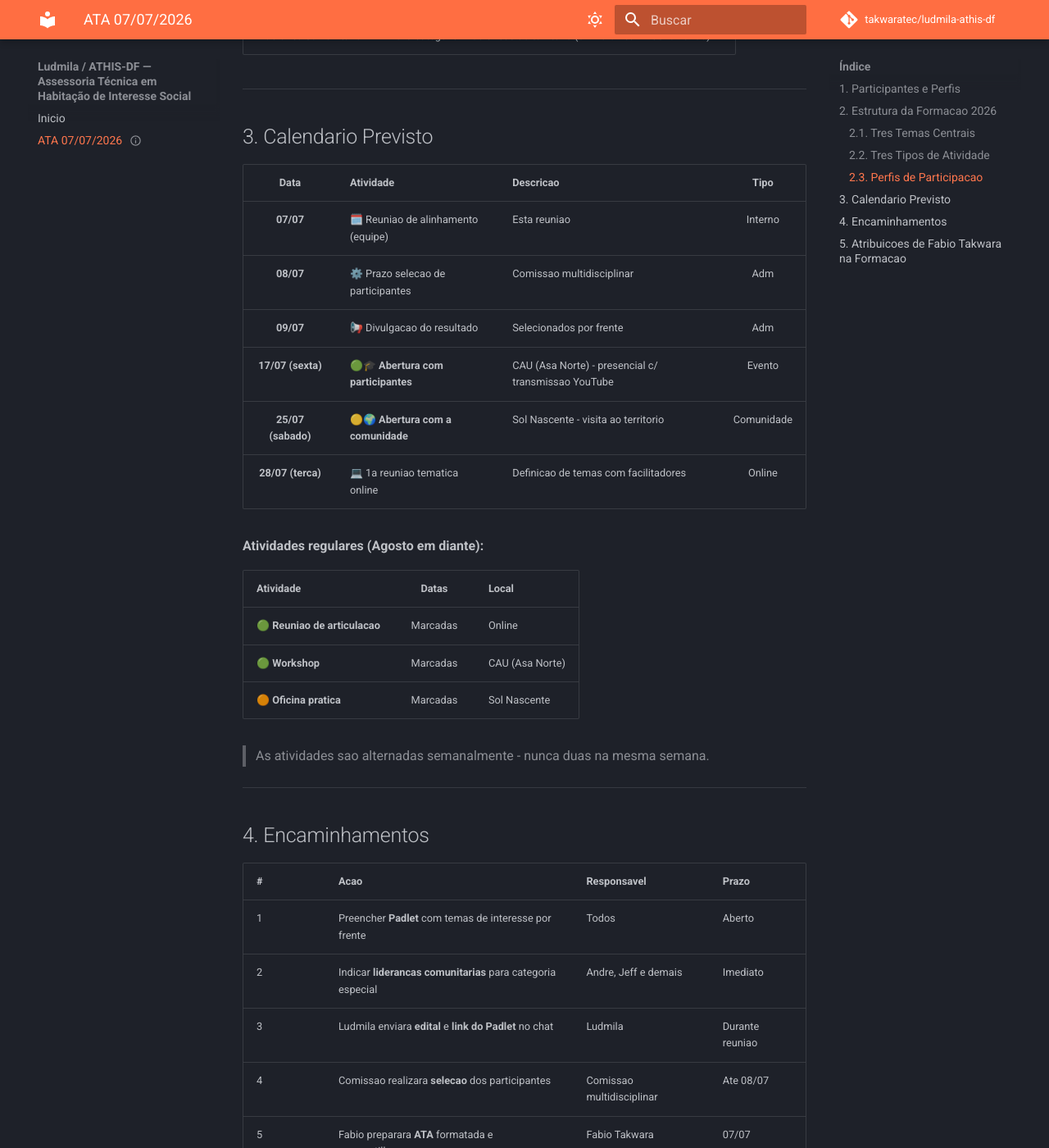
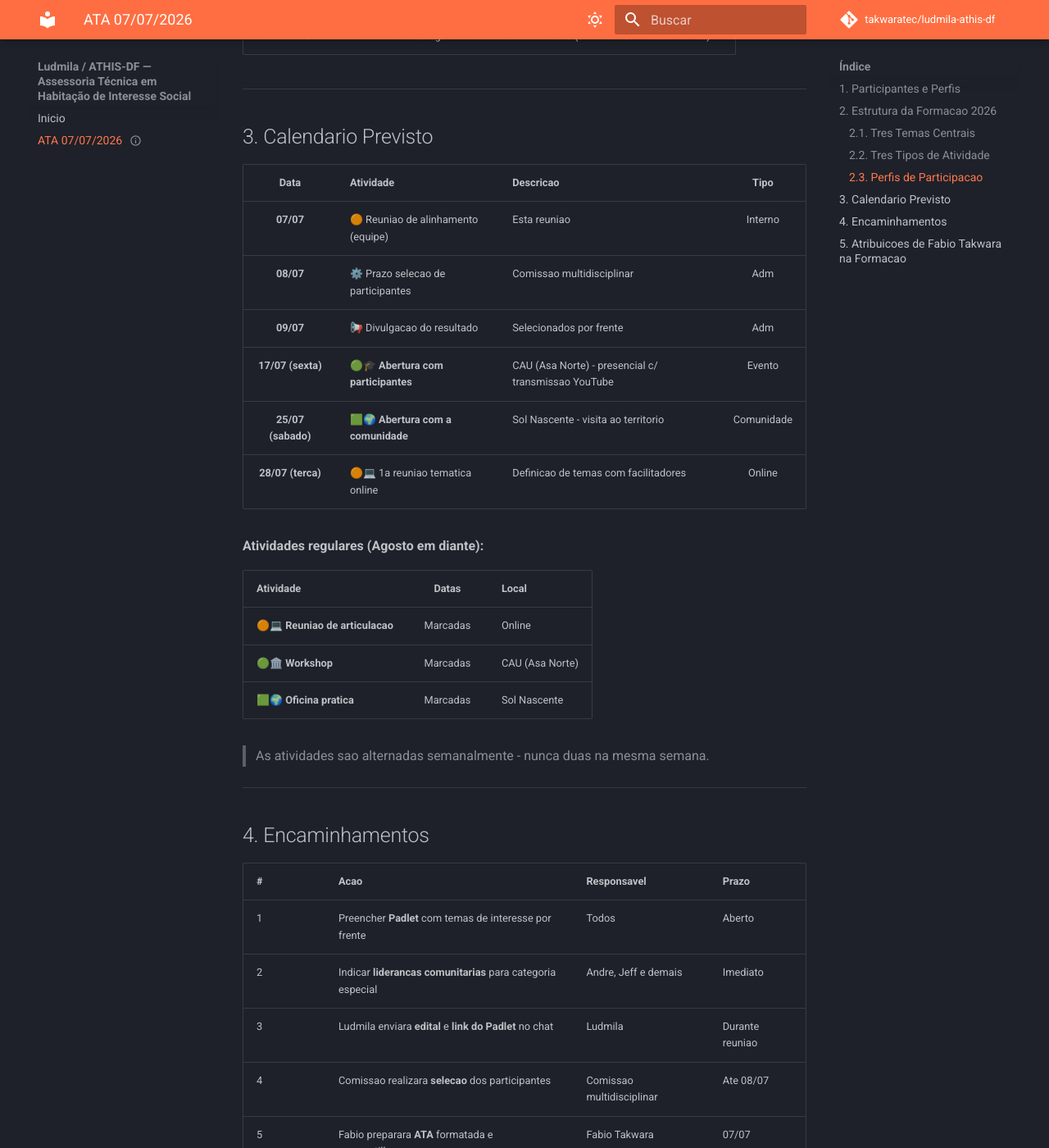
Before and after one commit to takwaratec/ludmila-athis-df, an MkDocs documentation site: the page built from docs/atas/2026-07-07_ATA_ALINHAMENTO_FORMACAO_ATHIS.md, in a window 1280 px wide and 1400 px high, scrolled down 2150 px. Shown: the whole window at 82% size. Built offline with MkDocs 1.6.1 and Material for MkDocs 9.7.7, drawn with Linux system fonts in a browser that asks for light colours; comment, search, counter and statistics services are not loaded.

Commit message:
fix: cores corrigidas - 17 verde claro, 25 verde escuro, 07 e 28 laranja

```diff
--- a/docs/atas/2026-07-07_ATA_ALINHAMENTO_FORMACAO_ATHIS.md
+++ b/docs/atas/2026-07-07_ATA_ALINHAMENTO_FORMACAO_ATHIS.md
@@ -69,20 +69,20 @@ status: Registro Consolidado
 
 | Data | Atividade | Descricao | Tipo |
 |:----:|-----------|-----------|:----:|
-| **07/07** | 🗓️ Reuniao de alinhamento (equipe) | Esta reuniao | Interno |
+| **07/07** | 🟠 Reuniao de alinhamento (equipe) | Esta reuniao | Interno |
 | **08/07** | ⚙️ Prazo selecao de participantes | Comissao multidisciplinar | Adm |
 | **09/07** | 📢 Divulgacao do resultado | Selecionados por frente | Adm |
 | **17/07 (sexta)** | 🟢🎓 **Abertura com participantes** | CAU (Asa Norte) - presencial c/ transmissao YouTube | Evento |
-| **25/07 (sabado)** | 🟡🌍 **Abertura com a comunidade** | Sol Nascente - visita ao territorio | Comunidade |
-| **28/07 (terca)** | 💻 1a reuniao tematica online | Definicao de temas com facilitadores | Online |
+| **25/07 (sabado)** | 🟩🌍 **Abertura com a comunidade** | Sol Nascente - visita ao territorio | Comunidade |
+| **28/07 (terca)** | 🟠💻 1a reuniao tematica online | Definicao de temas com facilitadores | Online |
 
 **Atividades regulares (Agosto em diante):**
 
 | Atividade | Datas | Local |
 |-----------|:-----:|-------|
-| 🟢 **Reuniao de articulacao** | Marcadas | Online |
-| 🟢 **Workshop** | Marcadas | CAU (Asa Norte) |
-| 🟠 **Oficina pratica** | Marcadas | Sol Nascente |
+| 🟠💻 **Reuniao de articulacao** | Marcadas | Online |
+| 🟢🏛️ **Workshop** | Marcadas | CAU (Asa Norte) |
+| 🟩🌍 **Oficina pratica** | Marcadas | Sol Nascente |
 
 > As atividades sao alternadas semanalmente - nunca duas na mesma semana.
 
```
